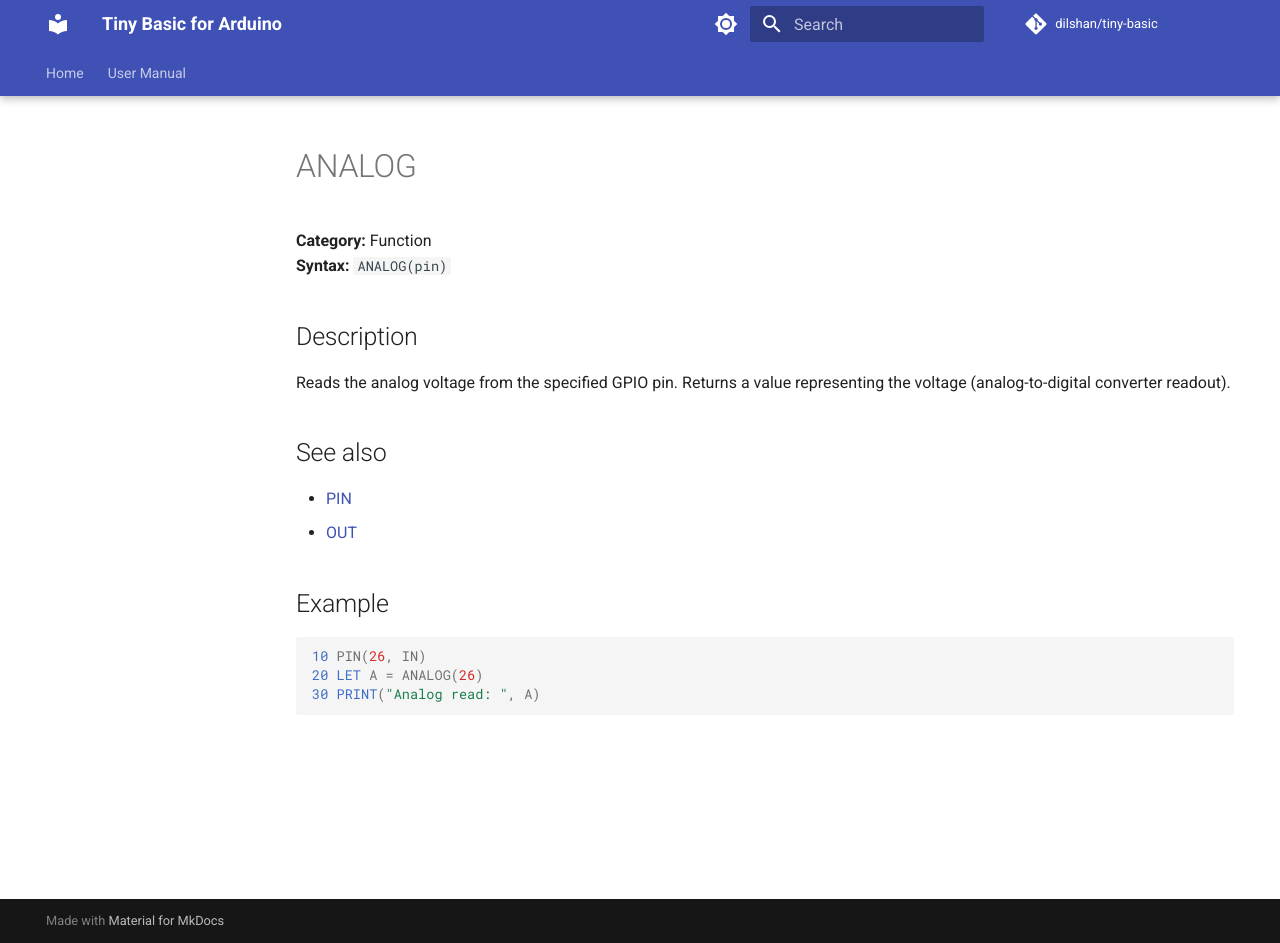
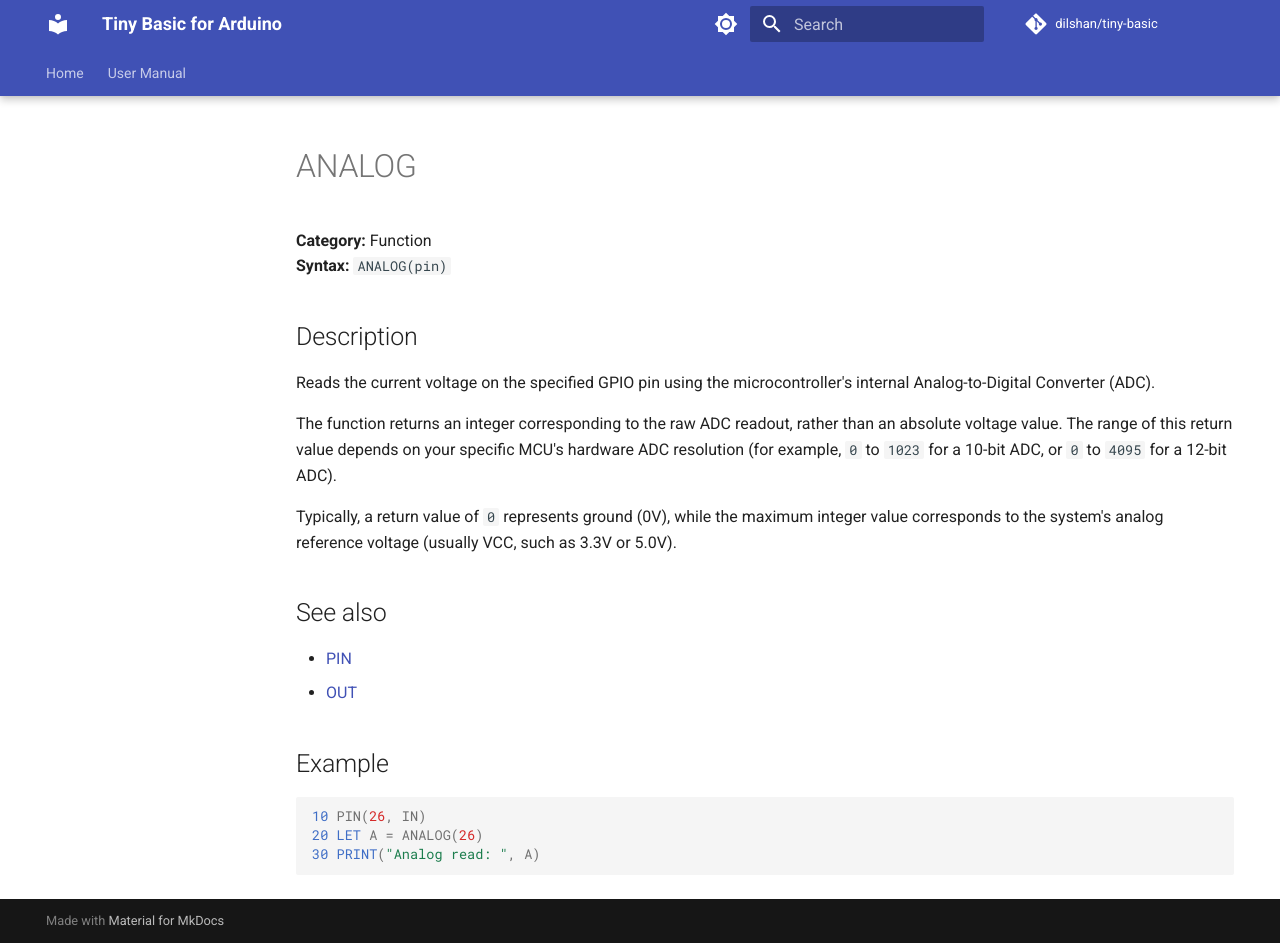
Before and after one commit to dilshan/tiny-basic, an MkDocs documentation site: the page built from docs/manual/analog.md, in a window 1280 px wide and 943 px high. Built offline with MkDocs 1.6.1 and Material for MkDocs 9.7.7, drawn with Linux system fonts in a browser that asks for light colours; comment, search, counter and statistics services are not loaded.

Commit message:
Update description of the analog function.

```diff
--- a/docs/manual/analog.md
+++ b/docs/manual/analog.md
@@ -5,7 +5,11 @@
 
 ## Description
 
-Reads the analog voltage from the specified GPIO pin. Returns a value representing the voltage (analog-to-digital converter readout).
+Reads the current voltage on the specified GPIO pin using the microcontroller's internal Analog-to-Digital Converter (ADC).
+
+The function returns an integer corresponding to the raw ADC readout, rather than an absolute voltage value. The range of this return value depends on your specific MCU's hardware ADC resolution (for example, `0` to `1023` for a 10-bit ADC, or `0` to `4095` for a 12-bit ADC).
+
+Typically, a return value of `0` represents ground (0V), while the maximum integer value corresponds to the system's analog reference voltage (usually VCC, such as 3.3V or 5.0V).
 
 ## See also
 
```
